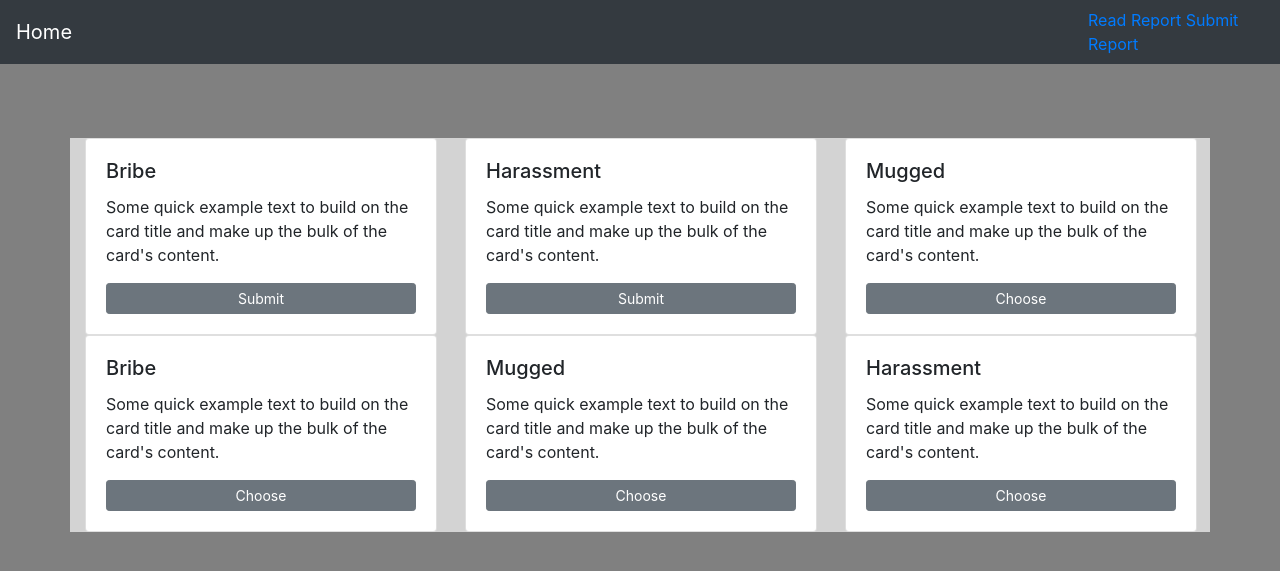
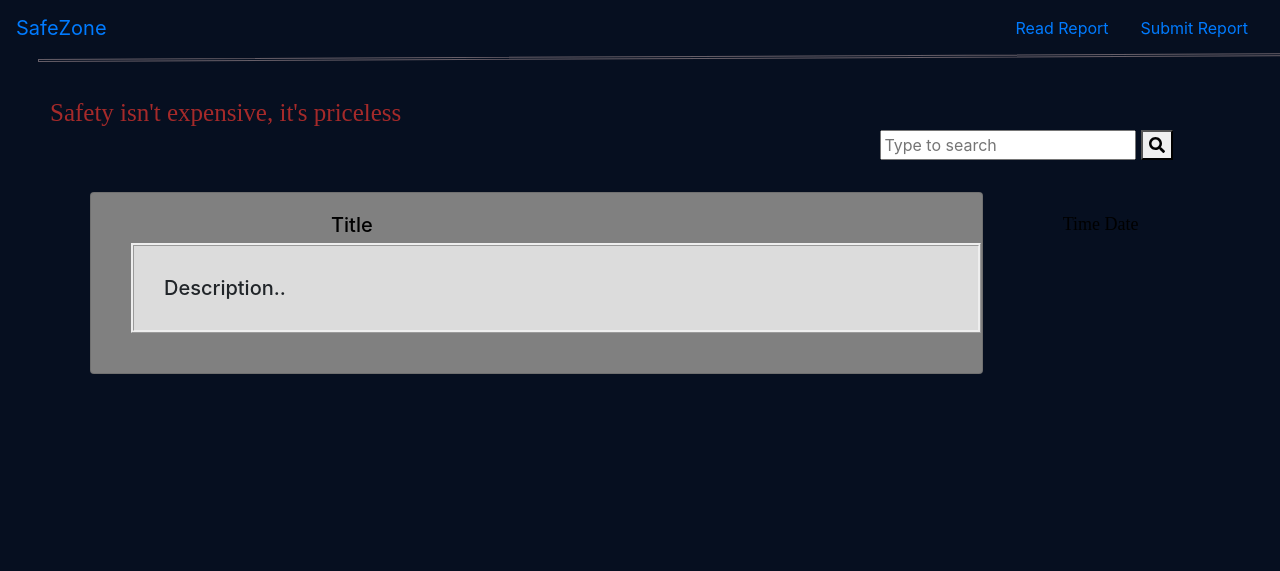
Before and after one commit to cpcincubator/safezone, a Django app: page /read-reports/ in a window 1280 px wide; the page is wider, and only the part inside the window is pictured. Shown: the top 571 px of that part. Run offline with Django 3.2, Linux system fonts and the light colour scheme; some libraries are stand-ins or nearby versions.

Commit message:
Updated read report page with frontend

```diff
--- a/report/static/css/report/main.css
+++ b/report/static/css/report/main.css
@@ -1,5 +1,5 @@
 body{
-	background-color: grey;
+	background: black;
 }
 .formjust{
 	justify-content: space-between;
@@ -7,3 +7,14 @@ body{
 	color: white;
 
 }
+form.example button {
+	float: left;
+	width: 20%;
+	padding: 10px;
+	background: #2196F3;
+	color: white;
+	font-size: 17px;
+	border: 1px solid grey;
+	border-left: none;
+	cursor: pointer;
+  }
--- a/report/templates/report/base.html
+++ b/report/templates/report/base.html
@@ -8,29 +8,33 @@
 
         <link rel="stylesheet" href="https://stackpath.bootstrapcdn.com/bootstrap/4.4.1/css/bootstrap.min.css" integrity="sha384-Vkoo8x4CGsO3+Hhxv8T/Q5PaXtkKtu6ug5TOeNV6gBiFeWPGFN9MuhOf23Q9Ifjh" crossorigin="anonymous">
 
-        <link rel="stylesheet" type="text/css" href="{% static 'report/main.css' %}">
+        <link rel="stylesheet" type="text/css" href="{% static 'css/report/main.css' %}">
      </head>
      <body>
 
-        <nav class="navbar navbar-expand-lg navbar-dark bg-dark">
-            <a class="navbar-brand" href="#">Home</a>
-            <button class="navbar-toggler" type="button" data-toggle="collapse" data-target="#navbarSupportedContent" aria-controls="navbarSupportedContent" aria-expanded="false" aria-label="Toggle navigation">
-              <span class="navbar-toggler-icon"></span>
-            </button>
+      <nav id="navbar-example2" class="navbar">
+        <a class="navbar-brand" href="{% url 'home' %}">SafeZone</a>
+        <ul class="nav nav-pills">
+          <li class="nav-item">
+            <a class="nav-link" href="{% url 'reports' %}">Read Report</a>
+          </li>
+          <li class="nav-item">
+            <a class="nav-link" href="{% url 'submit' %}">Submit Report</a>
+          </li>
+        </ul>
+      </nav>
+      <div style="position: absolute;
+      width: 1300px;
+      height: 2.9px;
+      margin-left: 38px;
+      border: .3px solid #dbbfbf73;
+      transform: rotate(-0.26deg);"></div>
 
-            <div class="formjust">
 
-                     <a href="{% url 'reports' %}">Read Report</a>
-                     <a href="{% url 'submit' %}">Submit Report</a>
-
-            </div>
-          </nav>
-         <div class="container">
-            <br>
                 {% block content %}
 
 
                  {% endblock content %}
-         </div>
+
      </body>
 </html>
--- a/report/templates/report/read.html
+++ b/report/templates/report/read.html
@@ -1,89 +1,61 @@
+<!DOCTYPE html>
 {% extends 'report/base.html' %}
 {% load static %}
 {% block content %}
-<div class="row" style="margin-top: 50px; background:lightgray;">
-  <div class="col-lg-4">
-    <div class="box-element-product">
-      <div class="card" style="width: 22rem;">
+<html>
 
-        <div class="card-body">
-          <h5 class="card-title">Bribe</h5>
-          <p class="card-text">Some quick example text to build on the card title and make up the bulk of the card's
-            content.</p>
-          <a href="#" class="btn btn-secondary btn-sm btn-block">Submit</a>
+<head>
+  <meta name="viewport" content="width=device-width, initial-scale=1, maximum-scale=1, minimum-scale=1" />
+
+  <link rel="stylesheet" href="https://stackpath.bootstrapcdn.com/bootstrap/4.4.1/css/bootstrap.min.css"
+    integrity="sha384-Vkoo8x4CGsO3+Hhxv8T/Q5PaXtkKtu6ug5TOeNV6gBiFeWPGFN9MuhOf23Q9Ifjh" crossorigin="anonymous">
+
+  <link rel="stylesheet" href="https://cdnjs.cloudflare.com/ajax/libs/font-awesome/4.7.0/css/font-awesome.min.css">
+
+  <script defer src="http://use.fontawesome.com/releases/v5.0.6/js/all.js"></script>
+  <title>safezone</title>
+</head>
+
+<body style="background: rgb(6, 15, 32);">
+
+  <br><br>
+
+  <div class="s2">
+    <h4 style="color: brown; padding-left: 50px; font-family: Aldrich;font-style: normal;font-weight: normal;font-size: 25px; line-height: 18px;">Safety isn't expensive, it's priceless</h4>
+
+  <div class="search-box"
+    style="position: absolute; top: 15%; left: 68%; height: 50px; border-radius: 40px; padding:10px;">
+    <input class="search-txt" type="text" name="" placeholder="Type to search">
+      <button type="submit"><i class="fa fa-search"></i></button>
+
+
+  </div>
+</div>
+
+  <div style="padding-left: 90px;">
+    <div class="card w-75" style="margin-top: 70px; background-color: grey;">
+
+      <div class="card-body">
+        <div style=" width: 400px;
+        height: 10px;
+        display: flex;
+        justify-content: space-around">
+          <div>
+            <h5 class="card-title" style="color: black; padding-left: 220px; padding-right: 550px;">Title</h5>
+          </div>
+          <div>
+            <h3 class="card-title" style="position: absolute; padding-left: 140px; padding-bottom:70px; width: 218px; height: 33px; font-family: Abel; font-style: normal; font-weight: normal; font-size: 18px; line-height: 23px; color: #000000;">Time  Date</h3>
+          </div>
         </div>
+        <h5 class="card-title" style="border-style: ridge; background-color: gainsboro; width: 850px; padding: 30px; padding-right: 20px;  margin: 20px;">
+          Description..</h5>
       </div>
     </div>
   </div>
 
 
-  <div class="col-lg-4">
-    <div class="box-element-product">
-      <div class="card" style="width: 22rem;">
 
-        <div class="card-body">
-          <h5 class="card-title">Harassment</h5>
-          <p class="card-text">Some quick example text to build on the card title and make up the bulk of the card's
-            content.</p>
-          <a href="#" class="btn btn-secondary btn-sm btn-block">Submit</a>
-        </div>
-      </div>
-    </div>
-  </div>
+  {% endblock content %}
+</body>
 
-
-  <div class="col-lg-4">
-    <div class="box-element-product">
-      <div class="card" style="width: 22rem;">
-
-        <div class="card-body">
-          <h5 class="card-title">Mugged</h5>
-          <p class="card-text">Some quick example text to build on the card title and make up the bulk of the card's
-            content.</p>
-          <a href="#" class="btn btn-secondary btn-sm btn-block">Choose</a>
-        </div>
-      </div>
-    </div>
-  </div>
-  <div class="col-lg-4">
-    <div class="box-element-product">
-      <div class="card" style="width: 22rem;">
-
-        <div class="card-body">
-          <h5 class="card-title">Bribe</h5>
-          <p class="card-text">Some quick example text to build on the card title and make up the bulk of the card's
-            content.</p>
-          <a href="#" class="btn btn-secondary btn-sm btn-block">Choose</a>
-        </div>
-      </div>
-    </div>
-  </div>
-  <div class="col-lg-4">
-    <div class="box-element-product">
-      <div class="card" style="width: 22rem;">
-
-        <div class="card-body">
-          <h5 class="card-title">Mugged</h5>
-          <p class="card-text">Some quick example text to build on the card title and make up the bulk of the card's
-            content.</p>
-          <a href="#" class="btn btn-secondary btn-sm btn-block">Choose</a>
-        </div>
-      </div>
-    </div>
-  </div>
-  <div class="col-lg-4">
-    <div class="box-element-product">
-      <div class="card" style="width: 22rem;">
-
-        <div class="card-body">
-          <h5 class="card-title">Harassment</h5>
-          <p class="card-text">Some quick example text to build on the card title and make up the bulk of the card's
-            content.</p>
-          <a href="#" class="btn btn-secondary btn-sm btn-block">Choose</a>
-        </div>
-      </div>
-    </div>
-  </div>
-
-</div>
-{% endblock content %}
+</html>
```
